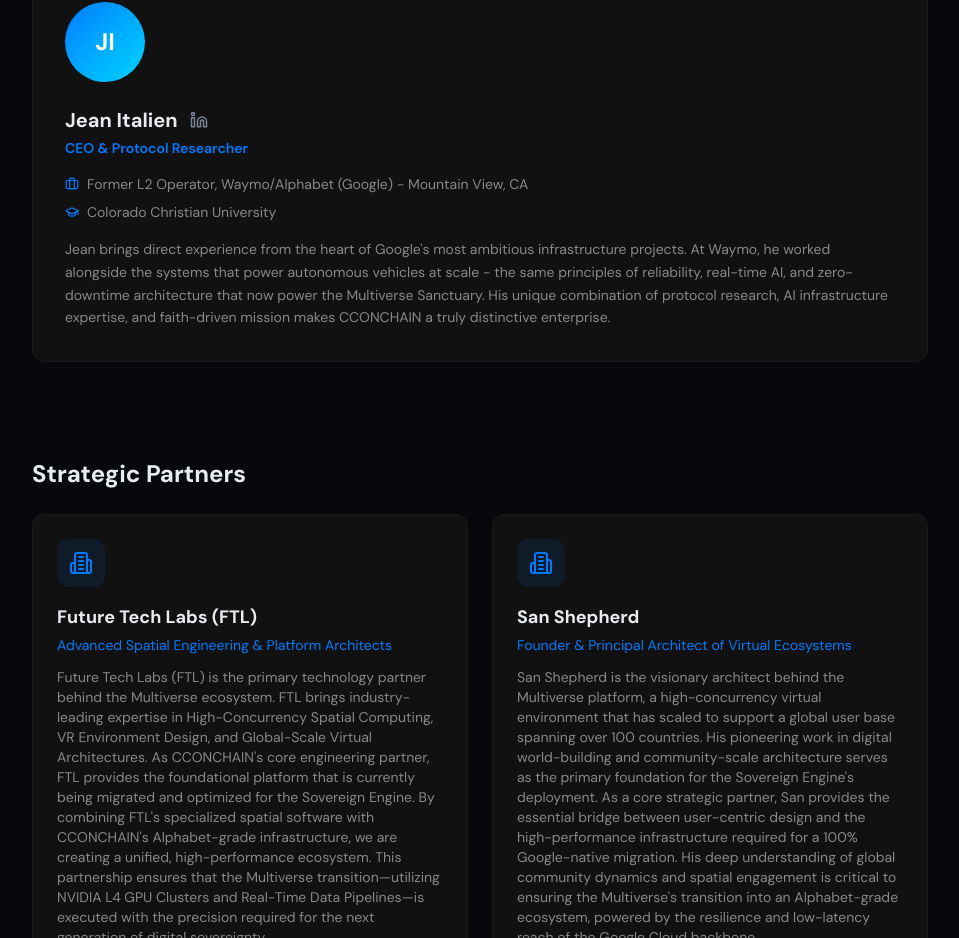
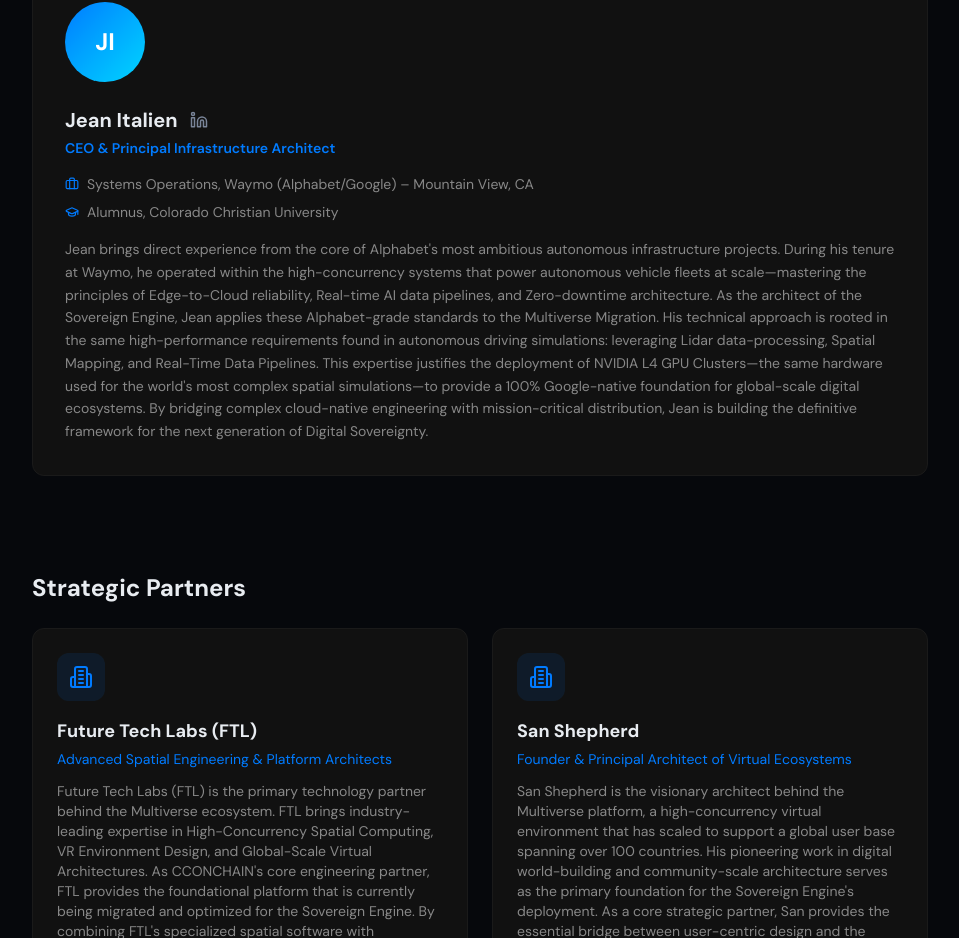
Before and after one commit to Devlandl/cyberchurch, a Next.js app: page /about in a window 1280 px wide. Shown: the part 1145-2083 px from the top of the page, without its empty margins (160-1119 px from the left). Built offline with nearby package versions, Linux system fonts and the light colour scheme.

Commit message:
feat: update founder bio with expanded Waymo and infrastructure architect details
Co-Authored-By: Claude Opus 4.6 (1M context) <noreply@anthropic.com>

```diff
--- a/app/about/page.tsx
+++ b/app/about/page.tsx
@@ -83,10 +83,10 @@ export default function AboutPage() {
           <h2 className="text-2xl font-bold mb-6">Leadership</h2>
           <FounderCard
             name="Jean Italien"
-            role="CEO & Protocol Researcher"
-            background="Former L2 Operator, Waymo/Alphabet (Google) - Mountain View, CA"
-            education="Colorado Christian University"
-            bio="Jean brings direct experience from the heart of Google's most ambitious infrastructure projects. At Waymo, he worked alongside the systems that power autonomous vehicles at scale - the same principles of reliability, real-time AI, and zero-downtime architecture that now power the Multiverse Sanctuary. His unique combination of protocol research, AI infrastructure expertise, and faith-driven mission makes CCONCHAIN a truly distinctive enterprise."
+            role="CEO & Principal Infrastructure Architect"
+            background="Systems Operations, Waymo (Alphabet/Google) – Mountain View, CA"
+            education="Alumnus, Colorado Christian University"
+            bio="Jean brings direct experience from the core of Alphabet's most ambitious autonomous infrastructure projects. During his tenure at Waymo, he operated within the high-concurrency systems that power autonomous vehicle fleets at scale—mastering the principles of Edge-to-Cloud reliability, Real-time AI data pipelines, and Zero-downtime architecture. As the architect of the Sovereign Engine, Jean applies these Alphabet-grade standards to the Multiverse Migration. His technical approach is rooted in the same high-performance requirements found in autonomous driving simulations: leveraging Lidar data-processing, Spatial Mapping, and Real-Time Data Pipelines. This expertise justifies the deployment of NVIDIA L4 GPU Clusters—the same hardware used for the world's most complex spatial simulations—to provide a 100% Google-native foundation for global-scale digital ecosystems. By bridging complex cloud-native engineering with mission-critical distribution, Jean is building the definitive framework for the next generation of Digital Sovereignty."
             linkedin="https://www.linkedin.com/in/jean-italien-0270b368"
           />
         </div>
```
